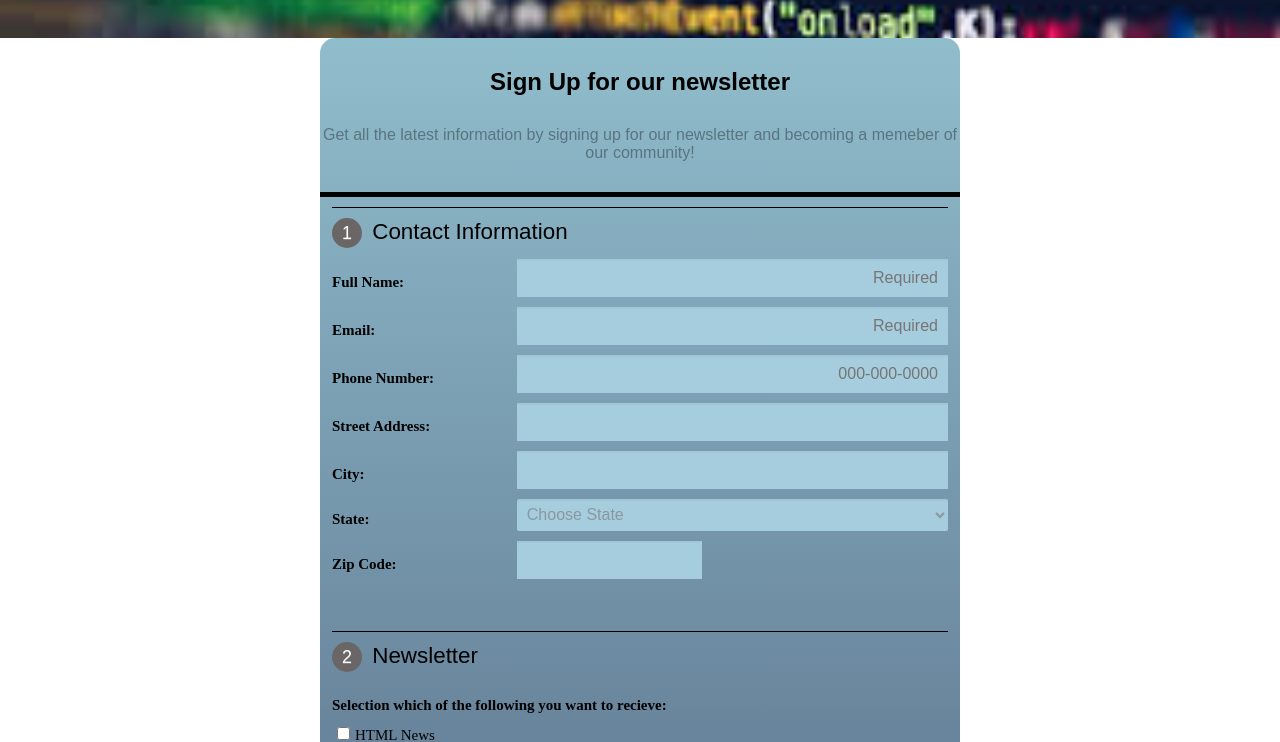
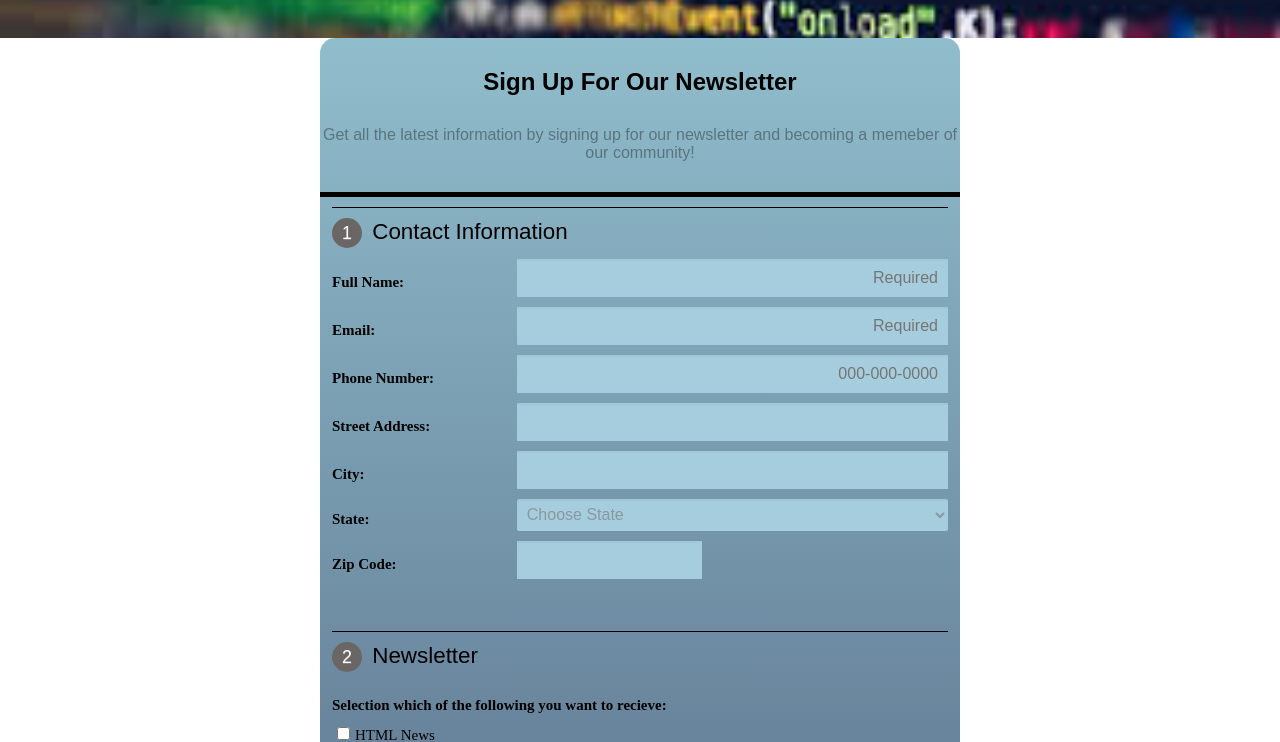
Before and after one commit to BritKHall/Techdegree_Unit3_Project, a plain HTML site: page index.html in a window 1280 px wide. Shown: the part 62-804 px from the top of the page. Drawn offline with Linux system fonts and the light colour scheme; a web font is replaced by a local one.

Commit message:
Complete
completed

```diff
--- a/index.html
+++ b/index.html
@@ -20,7 +20,7 @@
 
     <form action="index.html" method="post">
 
-        <h2>Sign Up for our newsletter</h2>
+        <h2>Sign Up For Our Newsletter</h2>
         <p class= "tagline">Get all the latest information by signing up for our newsletter and becoming a memeber of our community!</p>
         <!-- ==========================Contact=================================== -->
         <fieldset>
```
